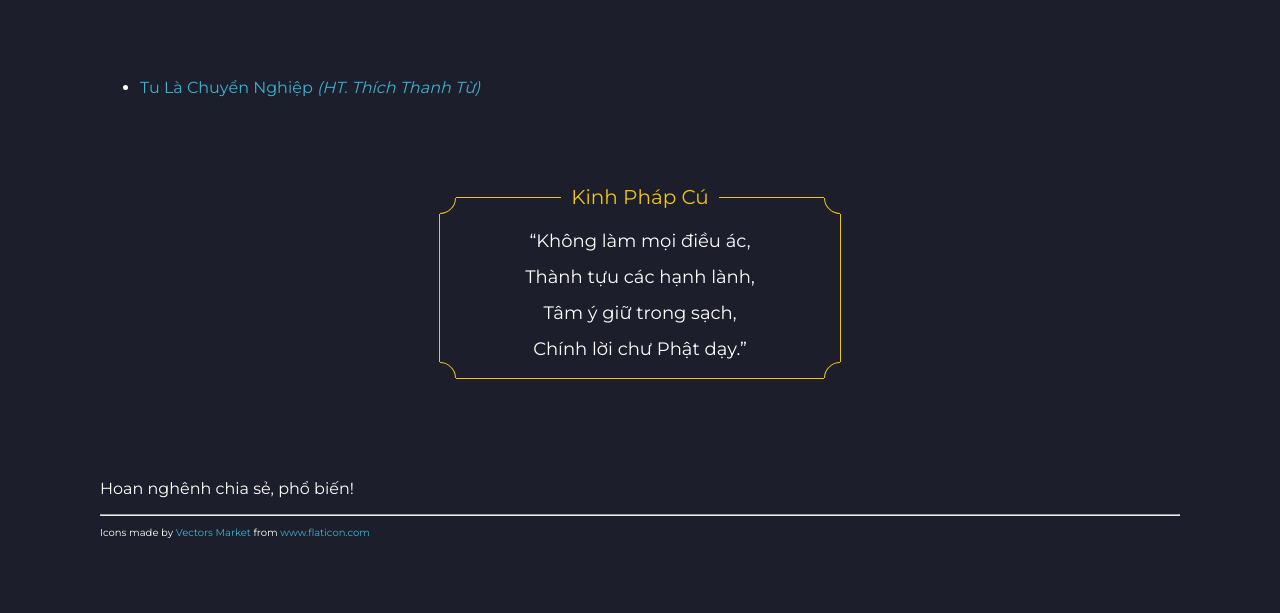
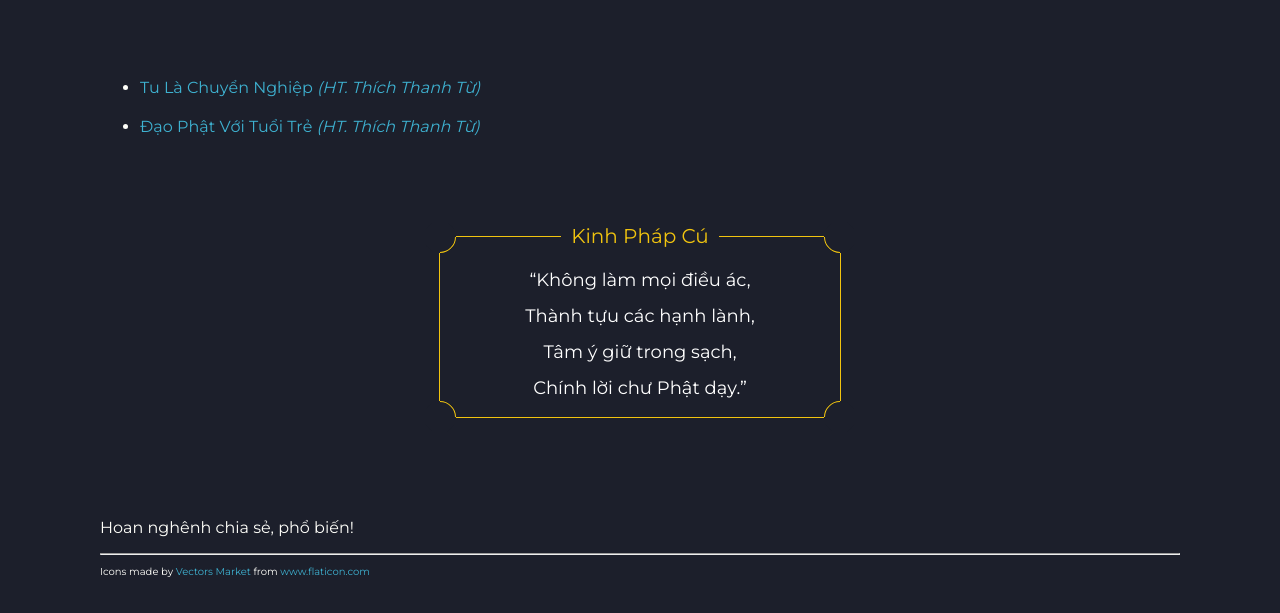
Before and after one commit to phapduyen/phapduyen.github.io, a plain HTML site: page index.html in a window 1280 px wide. Shown: the part 175-788 px from the top of the page. Drawn offline with Linux system fonts and the light colour scheme.

Commit message:
added link to dao phat voi tuoi tre

```diff
--- a/index.html
+++ b/index.html
@@ -23,6 +23,8 @@
   <main>
     <ul>
       <li><a href="https://phapduyen.github.io/tu-la-chuyen-nghiep">Tu Là Chuyển Nghiệp <em>(HT. Thích Thanh Từ)</em></a></li>
+
+      <li><a href="https://phapduyen.github.io/dao-phat-voi-tuoi-tre">Đạo Phật Với Tuổi Trẻ <em>(HT. Thích Thanh Từ)</em></a></li>
     </ul>
 
     <div id="ct">
--- a/style.css
+++ b/style.css
@@ -119,3 +119,8 @@ footer {
     font-size: 1.2rem;
   }
 }
+
+
+ul li {
+  margin-bottom: 2rem;
+}
```
